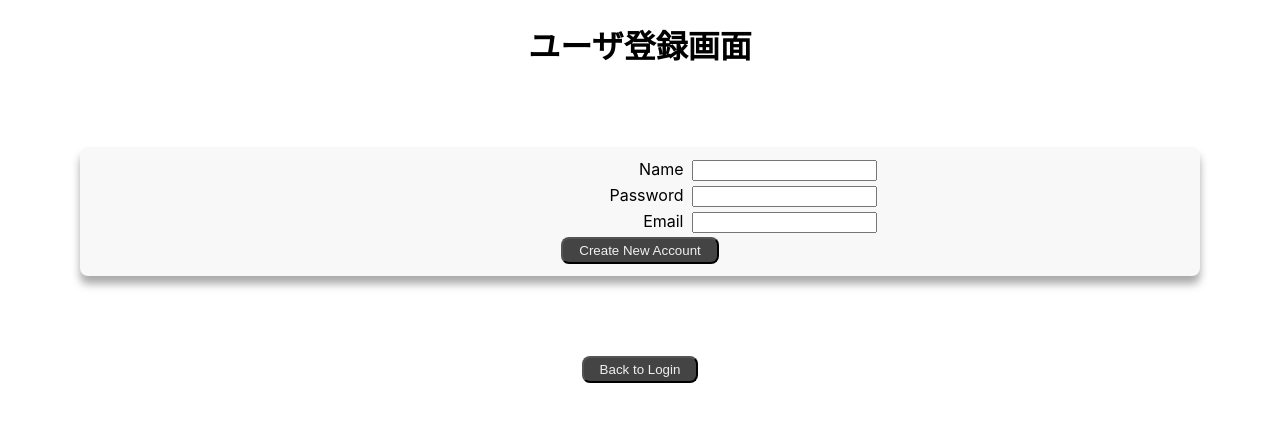
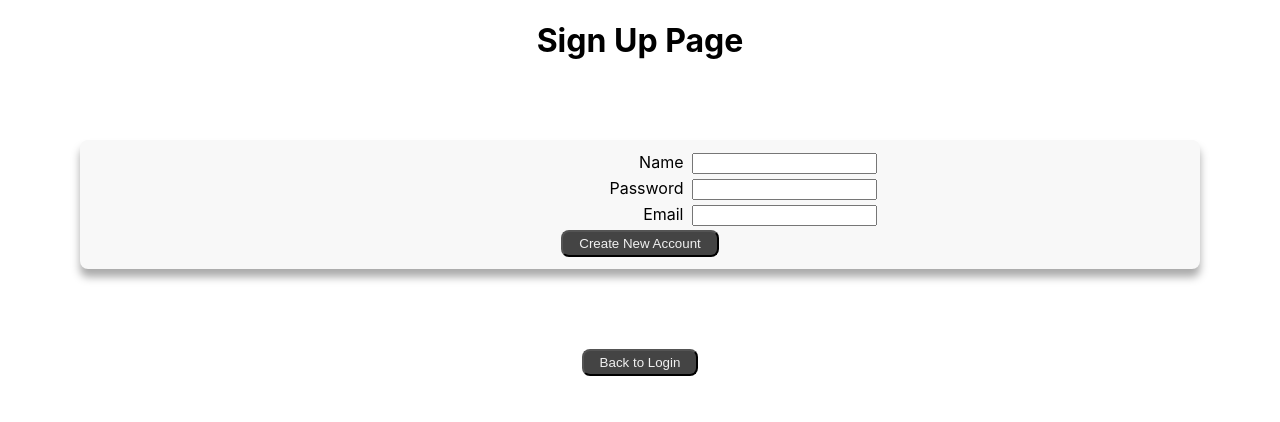
Before and after one commit to MoeMiyata/Rank2-MessageBoard-Frontend, a React app: page /signup in a window 1280 px wide. Shown: the top 422 px of the page. Built offline with nearby package versions, Linux system fonts and the light colour scheme; no server answers.

Commit message:
ユーザ登録（signupページlayout）

```diff
--- a/src/components/SignUpLayout.tsx
+++ b/src/components/SignUpLayout.tsx
@@ -12,7 +12,7 @@ export default function SignInLayout() {
 
   return (
     <>
-    <h1>ユーザ登録画面</h1>
+    <h1>Sign Up Page</h1>
 
     <SSignInFrame>
       <SSignInRow>
```
